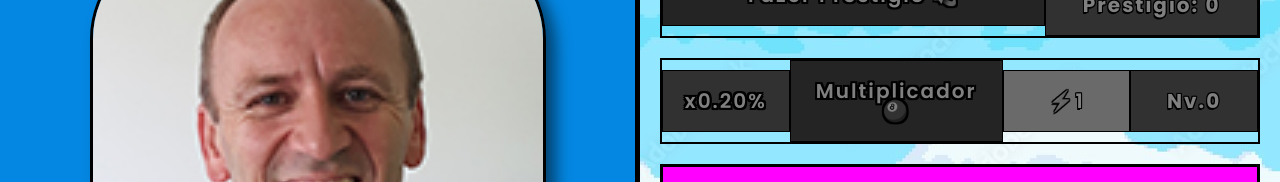
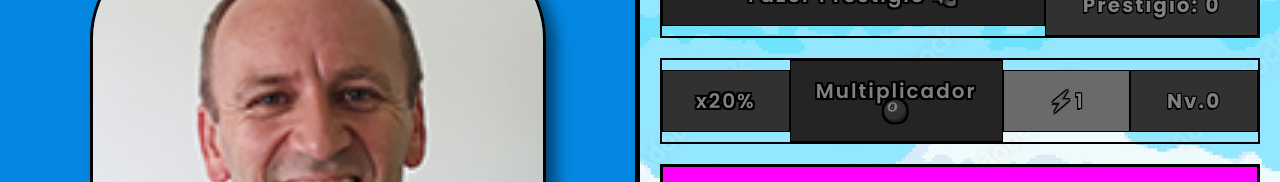
Before and after one commit to bigjujas/edecioclicker, a React (Vite) app: page / in a window 1280 px wide. Both pictures are taken after a click on the element "Prestigio ⭐️". Shown: the part 285-467 px from the top of the page. Built offline with nearby package versions, Linux system fonts and the light colour scheme.

Commit message:
20% fix textg

```diff
--- a/src/App.jsx
+++ b/src/App.jsx
@@ -930,7 +930,7 @@ const importSaveClick = () => {
                   <h5>Nivel de Prestigio: {nivelPrestigio}</h5>
                 </div>
                 <div className="upgrade__container" style={LockedUpgrade(moedaPrestigio < 1)} onClick={upgradeMultiplicadorPrestigio}>
-                  <h2>x0.20%</h2>
+                  <h2>x20%</h2>
                   <h3 className='backgroundPrestigio'>Multiplicador 🎱</h3>
                   <h4>⚡️1</h4>
                   <h5>Nv.{nivelMultiplicadorPrestigio}</h5>
```
